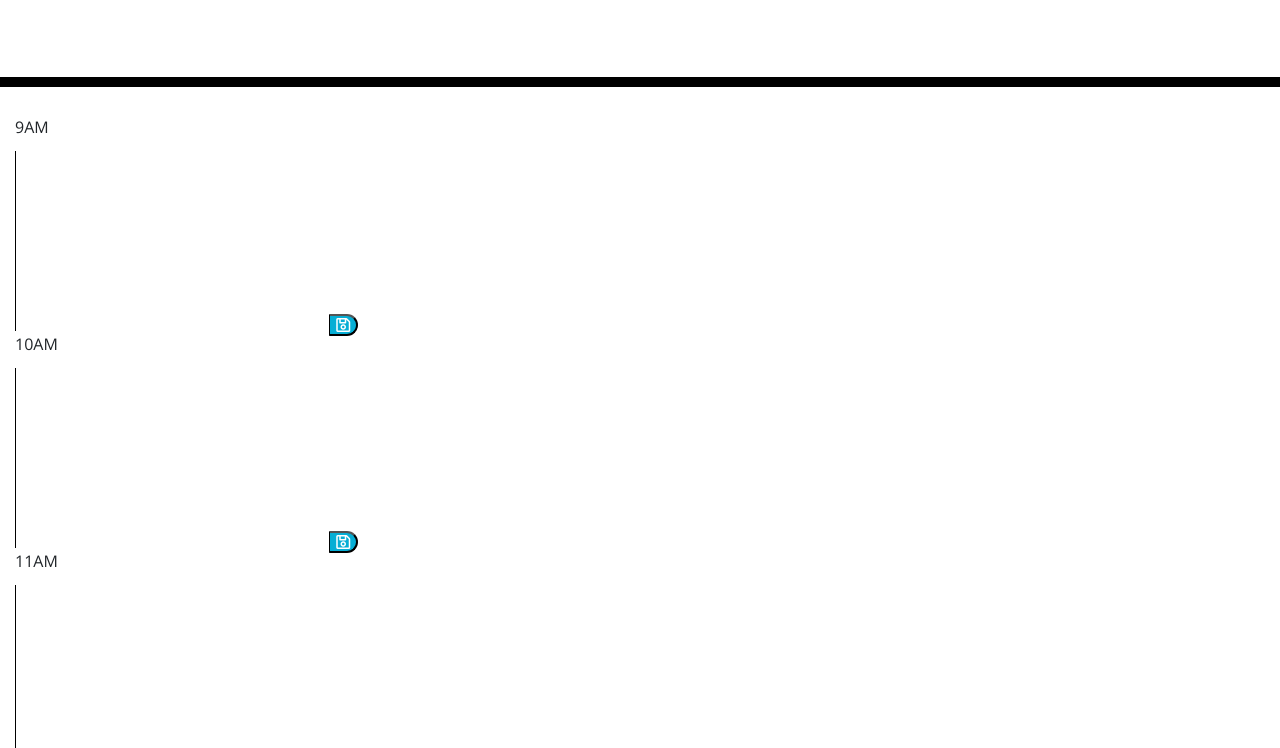
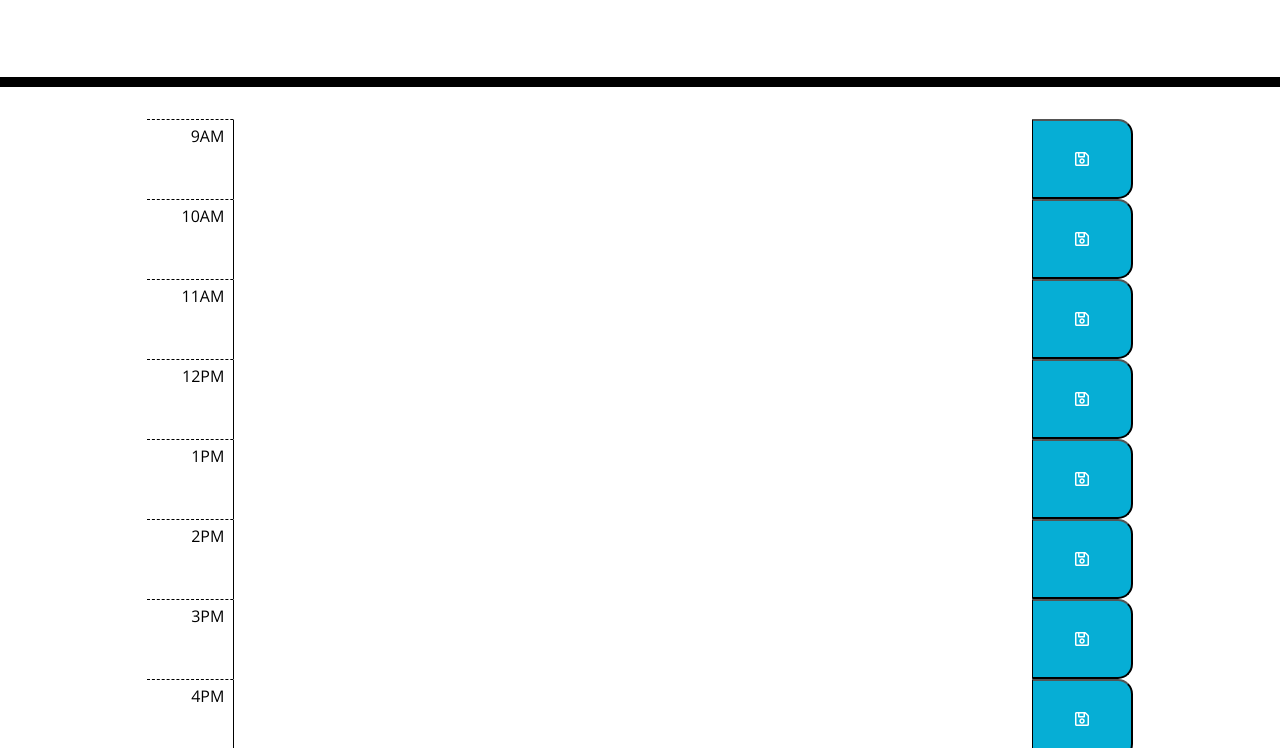
Before and after one commit to TaaniBravo/05-Workday-Scheduler, a plain HTML site: page index.html in a window 1280 px wide. Shown: the part 181-929 px from the top of the page. Drawn offline with nearby package versions, Linux system fonts and the light colour scheme; files that its build step writes are made by us from their sources.

Commit message:
Finished all the styling for the HTML and Bootstrap CSS. There is a minor issue with text area and button overlapping that I will come back to after finishing the JS code.

```diff
--- a/index.html
+++ b/index.html
@@ -18,7 +18,7 @@
       href="https://fonts.googleapis.com/css?family=Open+Sans&display=swap"
       rel="stylesheet"
     />
-    <link rel="stylesheet" href="style.css" />
+    <link rel="stylesheet" href="./assets/style.css" />
     <title>Work Day Scheduler</title>
   </head>
 
@@ -26,97 +26,97 @@
 
     <header class="jumbotron jumbotron-fluid">
       <h1 class="display-3">Work Day Scheduler</h1>
-      <p class="lead">A simple calendar app for scheduling your work day</p>
-      <p id="currentDay" class="lead"></p>
+      <p class="lead description">A simple calendar app for scheduling your work day</p>
+      <p id="currentDay" class="lead time-block"></p>
     </header>
 
-    <main class="container-fluid">
-      <section id="hour-9 col-12">
-        <p class="hours">9AM</p>
-        <textarea name="9am" id="textarea9am" class='userTextArea' cols="30" rows="10">
+    <main class="container-fluid col-12">
+      <section id="hour-9" class="d-flex col-12 justify-content-center">
+        <p class="hour col-1 text-right pt-2 pr-4">9AM</p>
+        <textarea name="9am" id="textarea9am" class='userTextArea col-8 row'>
 
         </textarea>
-        <button class="saveBtn">
+        <button class="saveBtn col-1">
           <i class="far fa-save"></i>
         </button>
       </section>
 
-      <section id="hour-10 col-12">
-        <p class="hours">10AM</p>
-        <textarea name="10am" id="textarea10am" class='userTextArea' cols="30" rows="10">
+      <section id="hour-10" class="d-flex col-12 justify-content-center">
+        <p class="hour col-1 text-right pt-2 pr-4">10AM</p>
+        <textarea name="10am" id="textarea10am" class='userTextArea col-8 row'>
 
         </textarea>
-        <button class="saveBtn">
+        <button class="saveBtn col-1">
           <i class="far fa-save"></i>
         </button>
       </section>
 
-      <section id="hour-11 col-12">
-        <p class="hours">11AM</p>
-        <textarea name="11am" id="textarea11am" class='userTextArea' cols="30" rows="10">
+      <section id="hour-11" class="d-flex col-12 justify-content-center">
+        <p class="hour col-1 text-right pt-2 pr-4">11AM</p>
+        <textarea name="11am" id="textarea11am" class='userTextArea col-8 row'>
 
         </textarea>
-        <button class="saveBtn">
+        <button class="saveBtn col-1">
           <i class="far fa-save"></i>
         </button>
       </section>
 
-      <section id="hour-12 col-12">
-        <p class="hours">12PM</p>
-        <textarea name="12pm" id="textarea12pm" class='userTextArea' cols="30" rows="10">
+      <section id="hour-12" class="d-flex col-12 justify-content-center">
+        <p class="hour col-1 text-right pt-2 pr-4">12PM</p>
+        <textarea name="12pm" id="textarea12pm" class='userTextArea col-8 row'>
 
         </textarea>
-        <button class="saveBtn">
+        <button class="saveBtn col-1">
           <i class="far fa-save"></i>
         </button>
       </section>
 
-      <section id="hour-1 col-12">
-        <p class="hours">1PM</p>
-        <textarea name="1pm" id="textarea1pm" class='userTextArea' cols="30" rows="10">
+      <section id="hour-1" class="d-flex col-12 justify-content-center">
+        <p class="hour col-1 text-right pt-2 pr-4">1PM</p>
+        <textarea name="1pm" id="textarea1pm" class='userTextArea col-8 row'>
 
         </textarea>
-        <button class="saveBtn">
+        <button class="saveBtn col-1">
           <i class="far fa-save"></i>
         </button>
       </section>
 
-      <section id="hour-2 col-12">
-        <p class="hours">2PM</p>
-        <textarea name="2pm" id="textarea2pm" class='userTextArea' cols="30" rows="10">
+      <section id="hour-2" class="d-flex col-12 justify-content-center">
+        <p class="hour col-1 text-right pt-2 pr-4">2PM</p>
+        <textarea name="2pm" id="textarea2pm" class='userTextArea col-8 row'>
 
         </textarea>
-        <button class="saveBtn">
+        <button class="saveBtn col-1">
           <i class="far fa-save"></i>
         </button>
       </section>
 
-      <section id="hour-3 col-12">
-        <p class="hours">3PM</p>
-        <textarea name="3pm" id="textarea3pm" class='userTextArea' cols="30" rows="10">
+      <section id="hour-3" class="d-flex col-12 justify-content-center">
+        <p class="hour col-1 text-right pt-2 pr-4">3PM</p>
+        <textarea name="3pm" id="textarea3pm" class='userTextArea col-8 row'>
 
         </textarea>
-        <button class="saveBtn">
+        <button class="saveBtn col-1">
           <i class="far fa-save"></i>
         </button>
       </section>
 
-      <section id="hour-4 col-12">
-        <p class="hours">4PM</p>
-        <textarea name="4pm" id="textarea4pm" class='userTextArea' cols="30" rows="10">
+      <section id="hour-4" class="d-flex col-12 justify-content-center">
+        <p class="hour col-1 text-right pt-2 pr-4">4PM</p>
+        <textarea name="4pm" id="textarea4pm" class='userTextArea col-8 row'>
 
         </textarea>
-        <button class="saveBtn">
+        <button class="saveBtn col-1">
           <i class="far fa-save"></i>
         </button>
       </section>
 
-      <section id="hour-5 col-12">
-        <p class="hours">5PM</p>
-        <textarea name="5pm" id="textarea5pm" class='userTextArea' cols="30" rows="10">
+      <section id="hour-5" class="d-flex col-12 justify-content-center">
+        <p class="hour col-1 text-right pt-2 pr-4">5PM</p>
+        <textarea name="5pm" id="textarea5pm" class='userTextArea col-8 row'>
 
         </textarea>
-        <button class="saveBtn">
+        <button class="saveBtn col-1">
           <i class="far fa-save"></i>
         </button>
       </section>
```
